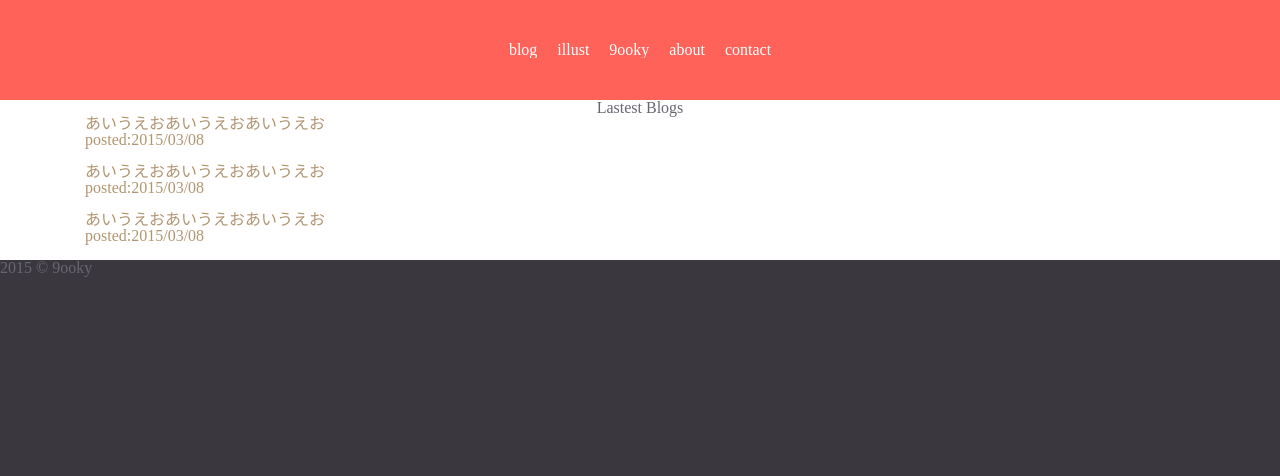
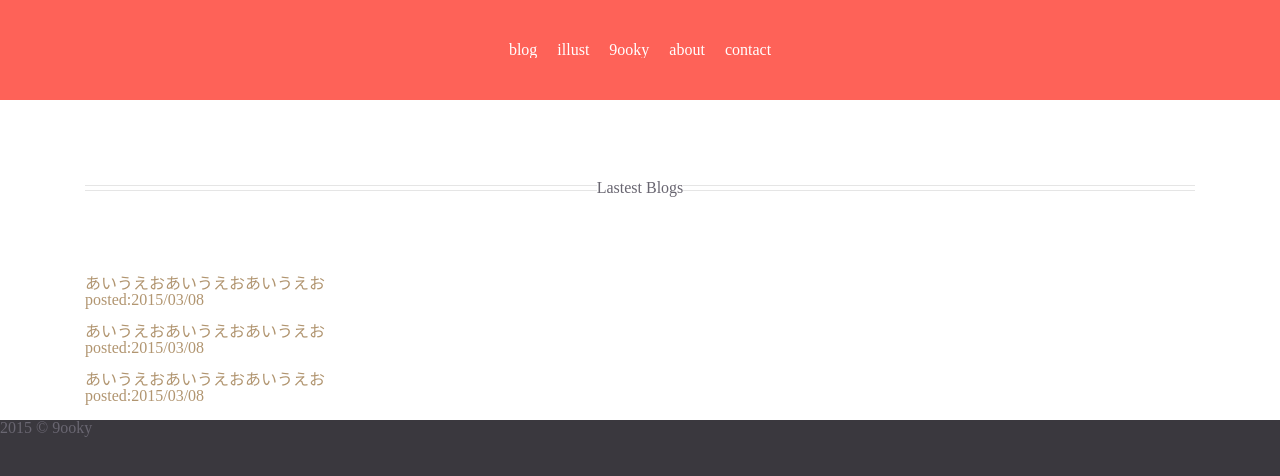
Before and after one commit to 9ooky/9ooky.github.io, a plain HTML site: page index.html in a window 1280 px wide. Drawn offline with nearby package versions, Linux system fonts and the light colour scheme; files whose address does not match are found by name.

Commit message:
add style

```diff
--- a/index.html
+++ b/index.html
@@ -37,7 +37,7 @@
     </header>
     <main id="content">
       <div class="container">
-<h2 class="center"><span>Lastest Blogs</span></h2>
+      <h2 class="tit"><span>Lastest Blogs</span></h2>
         <ul>
             <li>
                 <a href="">
--- a/sass/styles.scss
+++ b/sass/styles.scss
@@ -1,30 +1,26 @@
 // Import Bootstrap Compass integration
 @import "bootstrap-compass";
-
 // Import custom Bootstrap variables
 @import "bootstrap-variables";
-
 // Import Bootstrap for Sass
 @import "bootstrap";
 @import "compass";
 @import "compass/reset";
-$bgColor : #3a383e;
-$mainColor :#fe6258;
-$baseColor :#fff;
-$linkColor :#b19570;
-$accentColor :#3a383e;
-$textColor :#696671;
-
+$bgColor: #3a383e;
+$mainColor:#fe6258;
+$baseColor:#fff;
+$linkColor:#b19570;
+$accentColor:#3a383e;
+$textColor:#696671;
 // Thema
 body {
-	background:$bgColor;
-	color:$textColor;
+    background: $bgColor;
+    color: $textColor;
     a {
         color: $linkColor;
         text-decoration: none;
         @include transition(all, .3s, ease, 0);
-		&:hover,
-		&:focus {
+        &:hover, &:focus {
             text-decoration: none;
             color: darken($linkColor, 20%);
             @include transition(all, .3s, ease, 0);
@@ -32,18 +28,17 @@ body {
     }
 }
 @mixin thema-accent-light {
-	background:$mainColor;
+    background: $mainColor;
     color: #fff;
     a {
         color: #fff;
-		&:hover,
-		&:focus {
+        &:hover, &:focus {
             text-decoration: none;
         }
     }
 }
 #content {
-	background:$baseColor;
+    background: $baseColor;
 }
 #header {
     @include thema-accent-light;
@@ -55,7 +50,7 @@ body {
         position: absolute;
         left: 50%;
         top: 50%;
-		transform:translate(-50%,-50%);
+        transform: translate(-50%, -50%);
         li {
             text-align: center;
         }
@@ -65,7 +60,6 @@ body {
     }
 }
 // Layout
-
 .l-col-items {
     overflow: hidden;
     @include legacy-pie-clearfix;
@@ -76,10 +70,32 @@ body {
 .center {
     text-align: center;
 }
-
 // module
-
 .tit {
     text-align: center;
     margin: 80px auto;
+    position: relative;
+    &::before {
+        content: '';
+        display: block;
+        width: 100%;
+        height: 1px;
+        background: rgba(0, 0, 0, .1);
+        position: absolute;
+        top: .3em;
     }
+ 	&::after {
+        content: '';
+        display: block;
+        width: 100%;
+        height: 1px;
+        background: rgba(0, 0, 0, .1);
+        position: absolute;
+        bottom: .3em;
+    }
+    span {
+    	background:#fff;
+    	position: relative;
+    	z-index: 1;
+    }
+}
```
Also changed, not shown: css/styles.css. Lines whose indentation alone changed are shown as unchanged.
